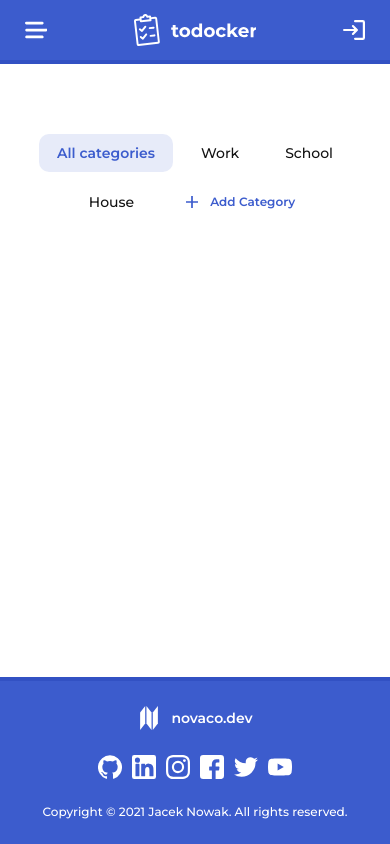
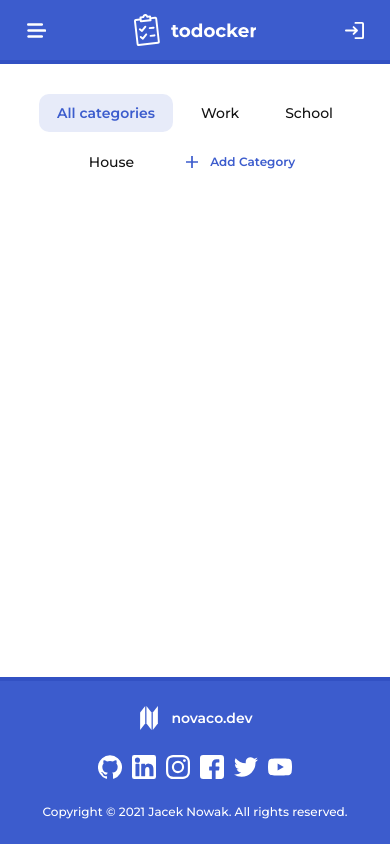
Before and after one commit to novacooo/react-todo-app, a React (Create React App) app: page / in a window 390 px wide. Built offline with nearby package versions, Linux system fonts and the light colour scheme.

Commit message:
Fixes for responsivity v2

```diff
--- a/src/components/atoms/IconButton/IconButton.tsx
+++ b/src/components/atoms/IconButton/IconButton.tsx
@@ -1,4 +1,10 @@
-import { BORDER_RADIUS, TRANSITION_TIME } from 'app_constants';
+import {
+  BORDER_RADIUS,
+  BP_MOBILE_MAX,
+  BP_TABLET_MAX,
+  BP_TABLET_MIN,
+  TRANSITION_TIME,
+} from 'app_constants';
 import React from 'react';
 import styled, { css } from 'styled-components';
 
@@ -52,12 +58,32 @@ const IconButton = ({
     width: ${iconSize}px;
     height: ${iconSize}px;
     fill: ${({ theme }) => theme.MAIN_ITEMS};
+
+    @media (min-width: ${BP_TABLET_MIN}) and (max-width: ${BP_TABLET_MAX}) {
+      width: ${iconSize - 2}px;
+      height: ${iconSize - 2}px;
+    }
+
+    @media (max-width: ${BP_MOBILE_MAX}) {
+      width: ${iconSize - 3}px;
+      height: ${iconSize - 3}px;
+    }
   `;
 
   const StyledIconActive = styled(iconActive)`
     width: ${iconSize}px;
     height: ${iconSize}px;
     fill: ${({ theme }) => theme.MAIN};
+
+    @media (min-width: ${BP_TABLET_MIN}) and (max-width: ${BP_TABLET_MAX}) {
+      width: ${iconSize - 2}px;
+      height: ${iconSize - 2}px;
+    }
+
+    @media (max-width: ${BP_MOBILE_MAX}) {
+      width: ${iconSize - 2}px;
+      height: ${iconSize - 2}px;
+    }
   `;
 
   const handleClick = (): void => {
--- a/src/views/HomePage.tsx
+++ b/src/views/HomePage.tsx
@@ -5,7 +5,7 @@ import styled from 'styled-components';
 import PageTemplate from 'templates/PageTemplate';
 import { ReactComponent as AddIcon } from 'assets/icons/add.svg';
 import { fontSettings } from 'theme/fontSettings';
-import { BP_MOBILE_MAX } from 'app_constants';
+import { BP_MOBILE_MAX, BP_TABLET_MAX, BP_TABLET_MIN } from 'app_constants';
 
 const Container = styled.div`
   display: flex;
@@ -13,6 +13,14 @@ const Container = styled.div`
   align-items: center;
   padding: 134px 0;
   width: 100%;
+
+  @media (min-width: ${BP_TABLET_MIN}) and (max-width: ${BP_TABLET_MAX}) {
+    padding: 114px 0;
+  }
+
+  @media (max-width: ${BP_MOBILE_MAX}) {
+    padding: 94px 0;
+  }
 `;
 
 const CategoriesContainer = styled.div`
```
